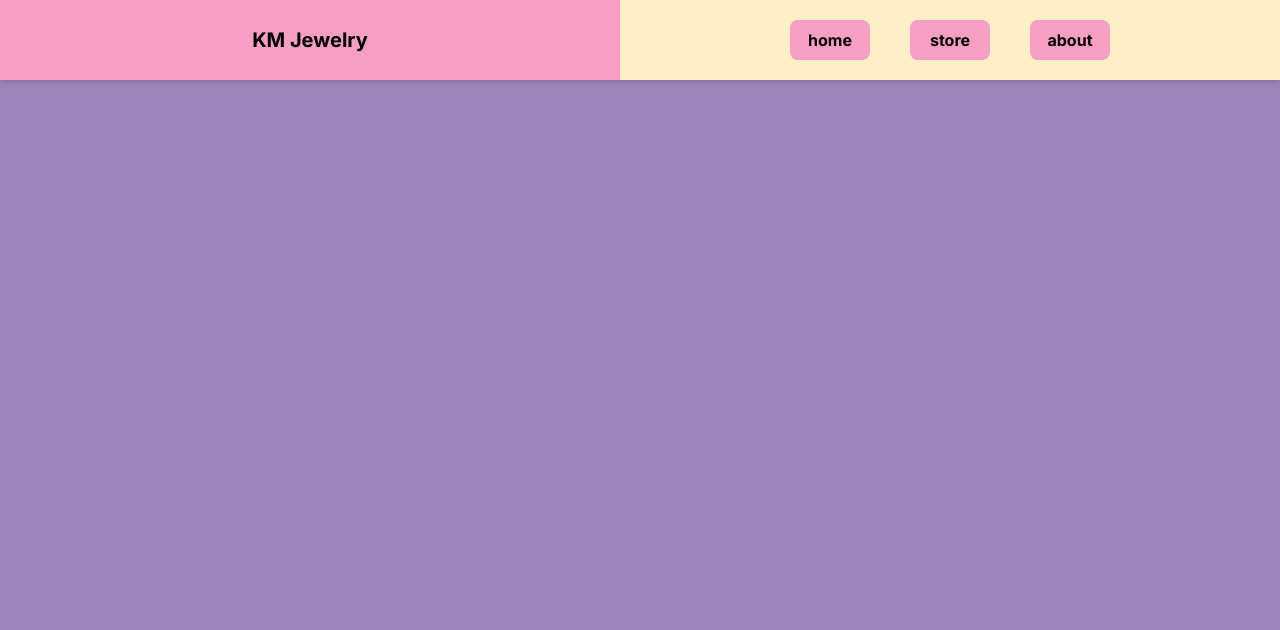
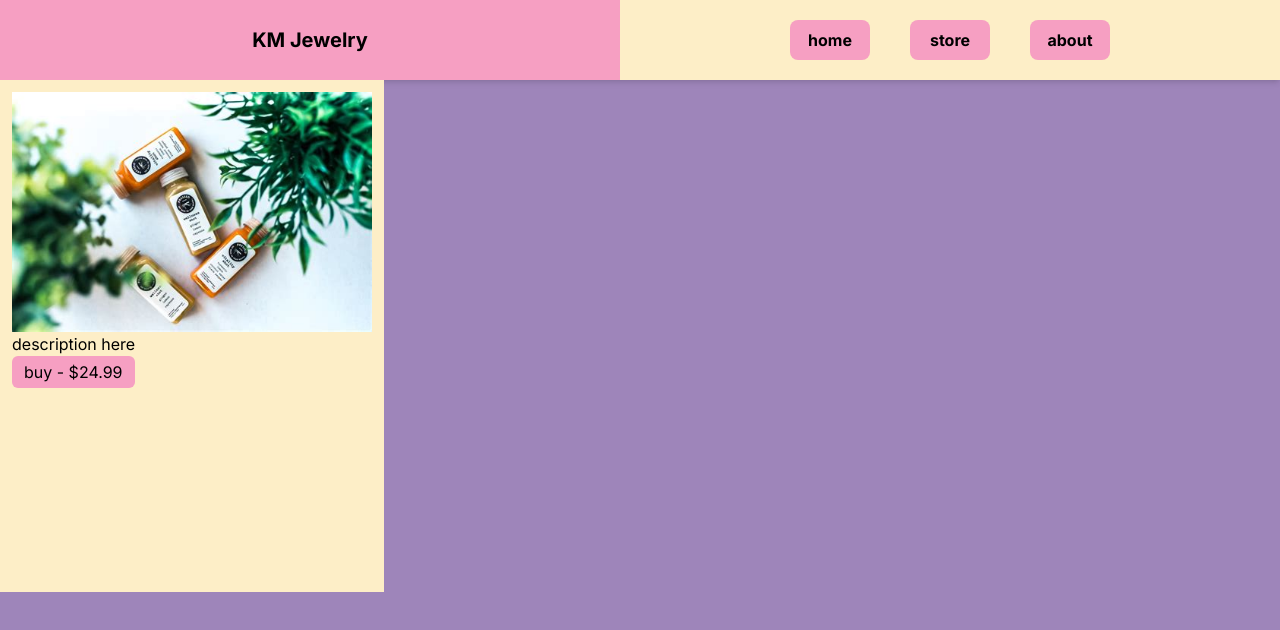
Before and after one commit to joshlarue/earrings, a Next.js app: page / in a window 1280 px wide. Shown: the top 630 px of the page. Built offline with nearby package versions, Linux system fonts and the light colour scheme.

Commit message:
creating store item card

```diff
--- /dev/null
+++ b/src/app/components/StoreItem.jsx
@@ -0,0 +1,13 @@
+import Image from "next/image";
+
+export default function StoreItem() {
+    return (
+      <>
+        <div className="bg-primary w-[30vw] h-[40vw] relative flex flex-col items-start justify-start p-3">
+            <Image className={""} src={"/stock.jpeg"} alt={"temp stock photo"} width={500} height={100} />
+            <p>description here</p>
+            <button className={"px-3 py-1 bg-secondary rounded-md hover:bg-accent"}>buy - $24.99</button>
+        </div>
+      </>
+    );
+}
--- a/src/app/page.js
+++ b/src/app/page.js
@@ -1,12 +1,13 @@
 import Image from "next/image";
 import Header from "@/app/components/Header";
+import StoreItem from "@/app/components/StoreItem";
 
 export default function Home() {
   return (
       <>
           <Header />
           <div className="flex flex-col w-full">
-
+              <StoreItem />
           </div>
       </>
   );
```
Also changed, not shown: public/stock.jpeg (added).
